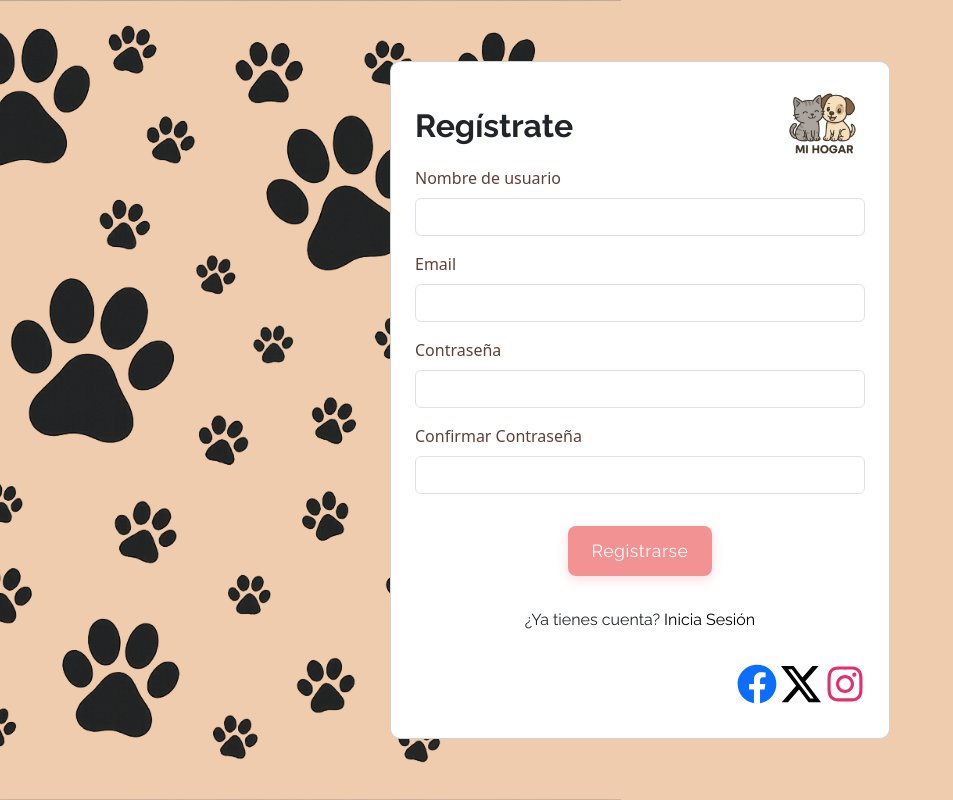
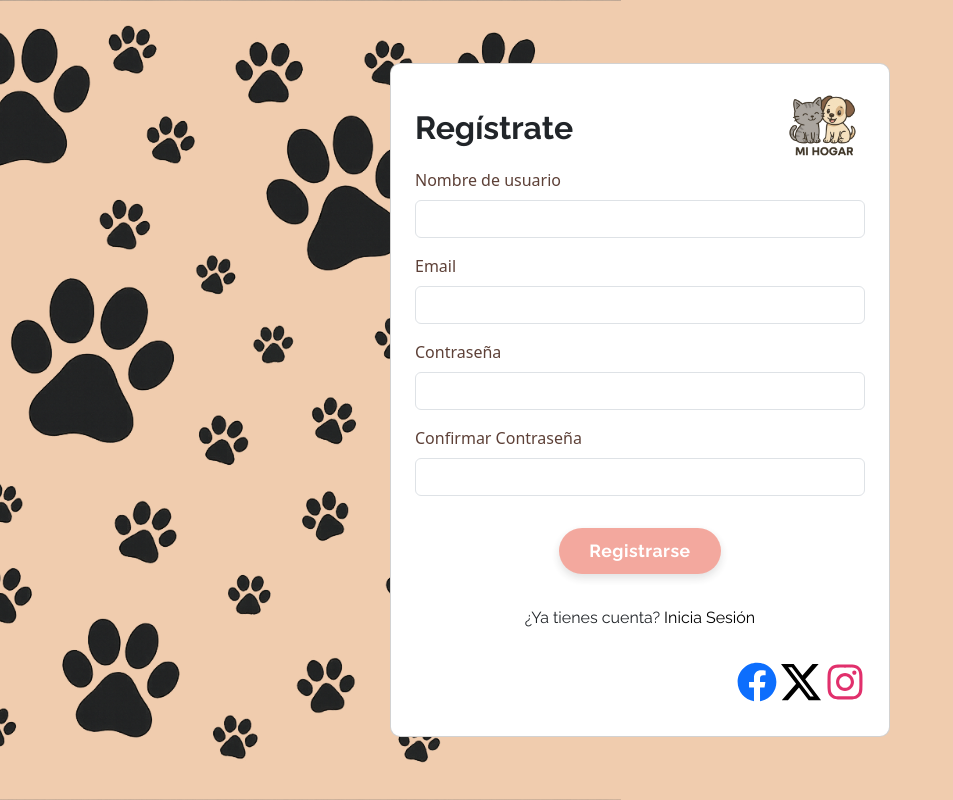
Before and after one commit to melinab1998/TPI-PROGRAMACION-III, a React (Vite) app in the folder frontend/: page /register in a window 1280 px wide. Shown: the whole page, without its empty margins (0-953 px from the left). Built offline with nearby package versions, Linux system fonts and the light colour scheme.

Commit message:
button-class-fix

```diff
--- a/frontend/src/pages/Register/Register.css
+++ b/frontend/src/pages/Register/Register.css
@@ -58,7 +58,7 @@
   text-decoration: underline;
 }
 
-.button {
+.button-reg{
   background-color: #f29a8e;
   border: none;
   color: white;
@@ -76,10 +76,21 @@
   text-align: center;
 }
 
-.button:hover {
+.button-reg:hover {
   opacity: 1;
   transform: scale(1.05);
   box-shadow: 0 6px 14px rgba(0, 0, 0, 0.2);
+  background-color: #e57373;
+  border-color: #e57373;
+}
+
+.button-reg:focus,
+.button-reg:active,
+.button-reg:focus:active {
+  background-color: #e57373 !important;
+  border-color: #e57373 !important;
+  box-shadow: none !important;
+  outline: none !important;
 }
 
 .social {
--- a/frontend/src/pages/Register/Register.jsx
+++ b/frontend/src/pages/Register/Register.jsx
@@ -132,7 +132,7 @@ const Register = () => {
           </Row>
           <Row className="justify-content-center mt-3">
             <Col xs="auto">
-              <Button type="submit" variant="primary" className="button">
+              <Button type="submit" variant="primary" className="button-reg">
                 Registrarse
               </Button>
             </Col>
```
